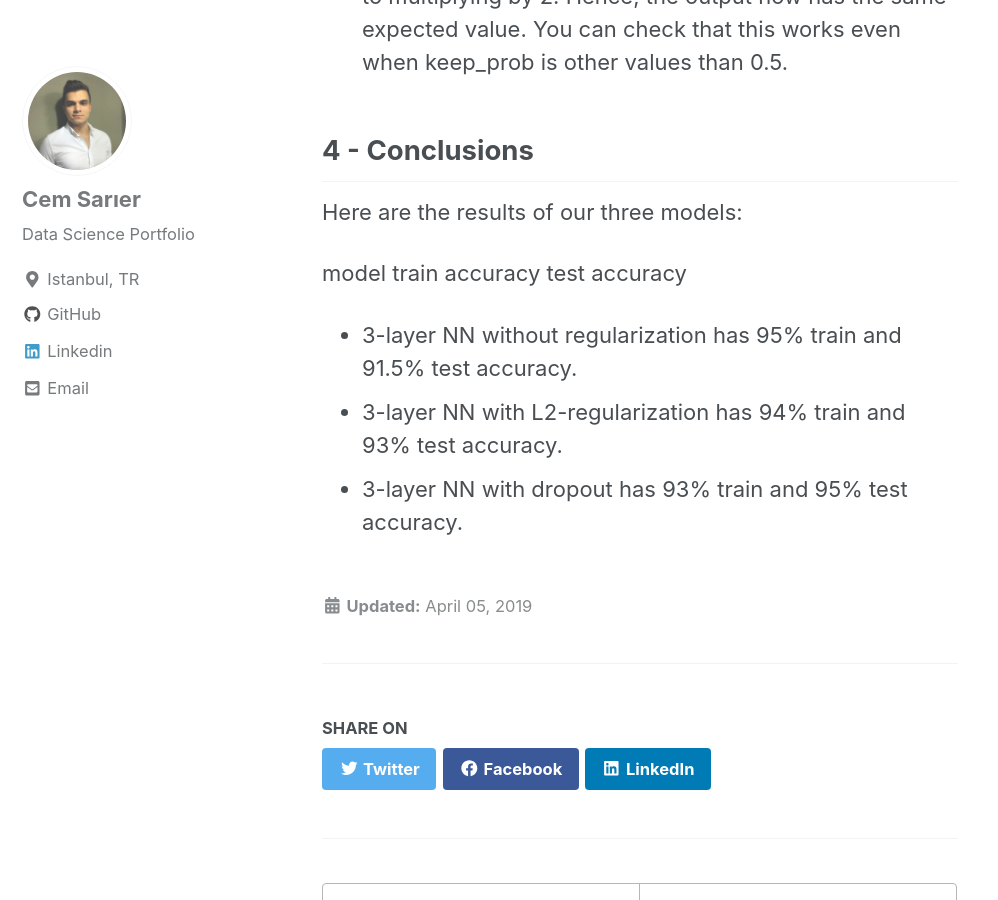
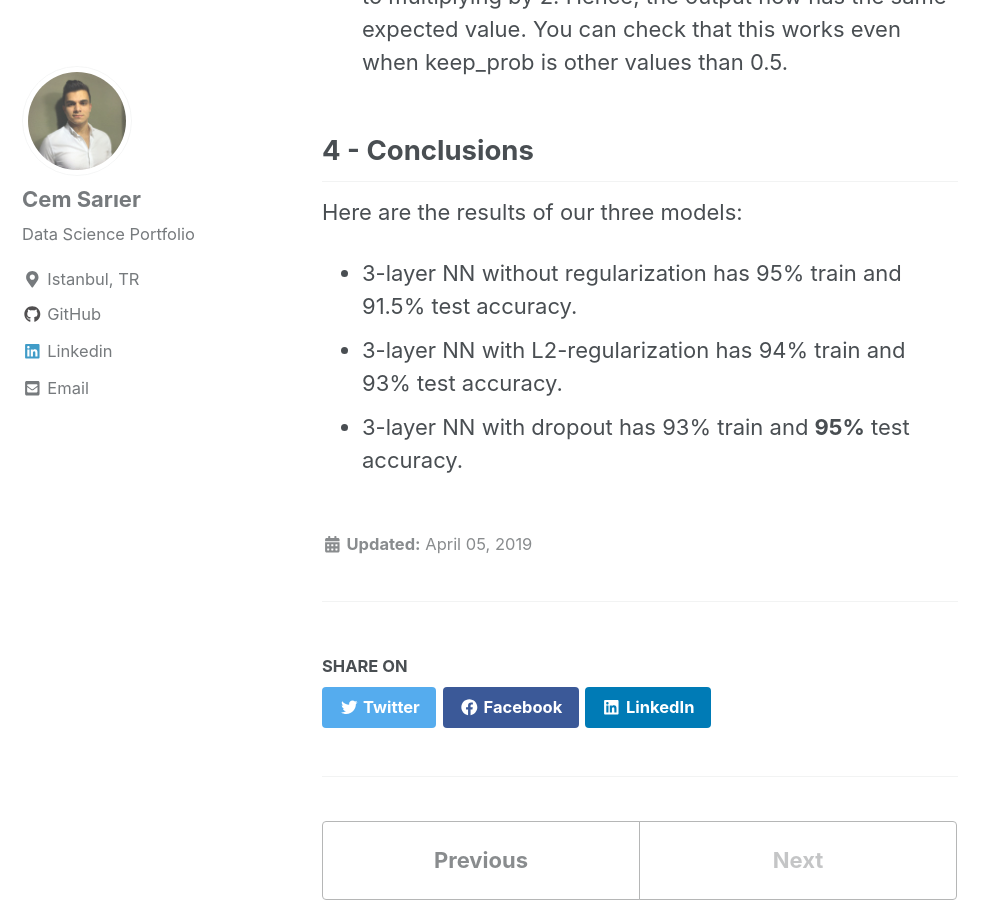
Before and after one commit to cemsarier/cemsarier.github.io, a Jekyll site: the page built from _posts/2019-04-05-regularization.md, in a window 1280 px wide and 900 px high, scrolled down 17695 px. Shown: the whole window, without its empty margins (0-998 px from the left). Built offline with Jekyll 4.4.1, drawn with Linux system fonts in a browser that asks for light colours; cached includes are drawn as plain includes; nearby versions of some CDN libraries.

Commit message:
Update 2019-04-05-regularization.md

```diff
--- a/_posts/2019-04-05-regularization.md
+++ b/_posts/2019-04-05-regularization.md
@@ -443,7 +443,6 @@ plot_decision_boundary(lambda x: predict_dec(parameters, x.T), train_X, train_Y)
 
 Here are the results of our three models:
 
-model	train accuracy	test accuracy
 * 3-layer NN without regularization	has 95%	train and 91.5%  test accuracy.
 * 3-layer NN with L2-regularization has 94%	train and 93%  test accuracy.
-* 3-layer NN with dropout	has 93%	train and 95%  test accuracy.
+* 3-layer NN with dropout	has 93%	train and **95%**  test accuracy.
```
